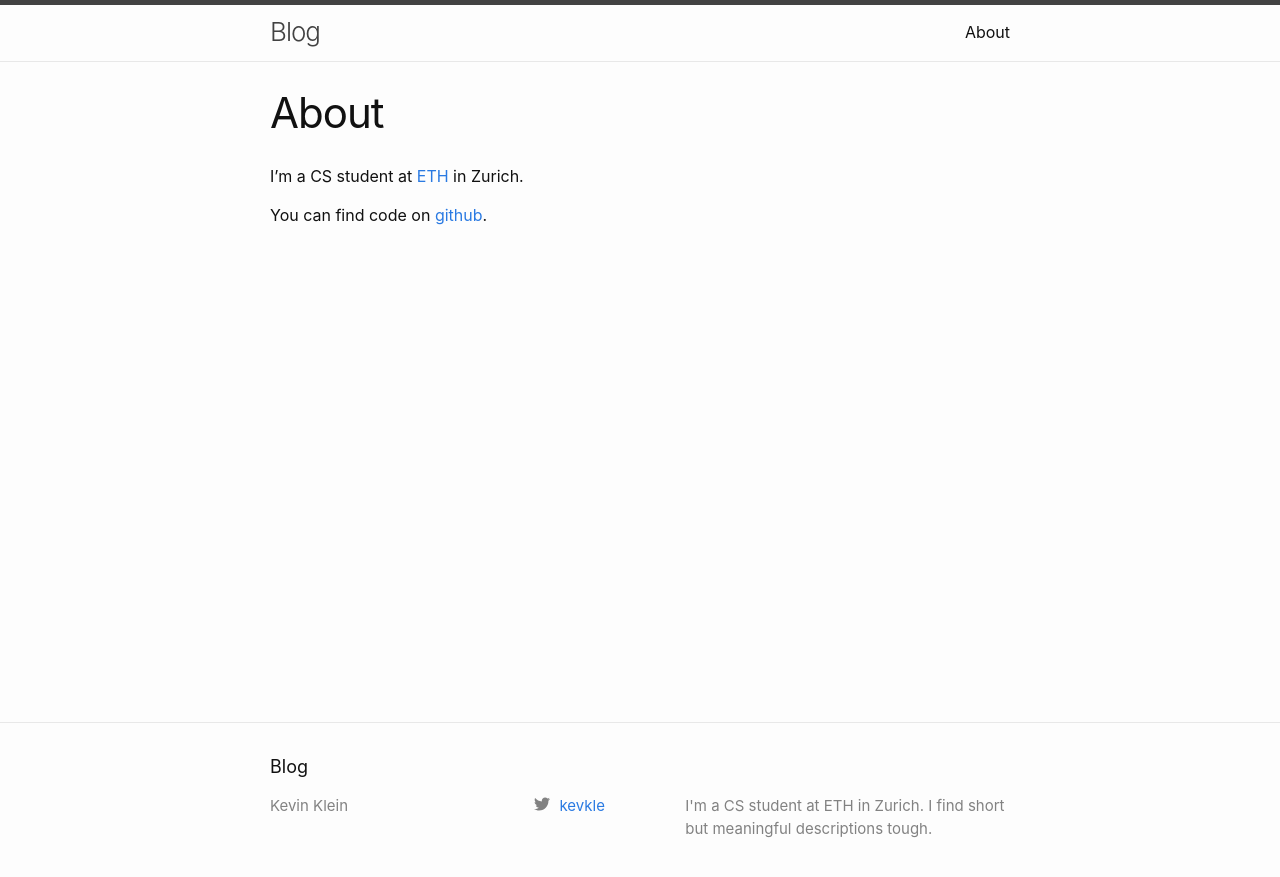
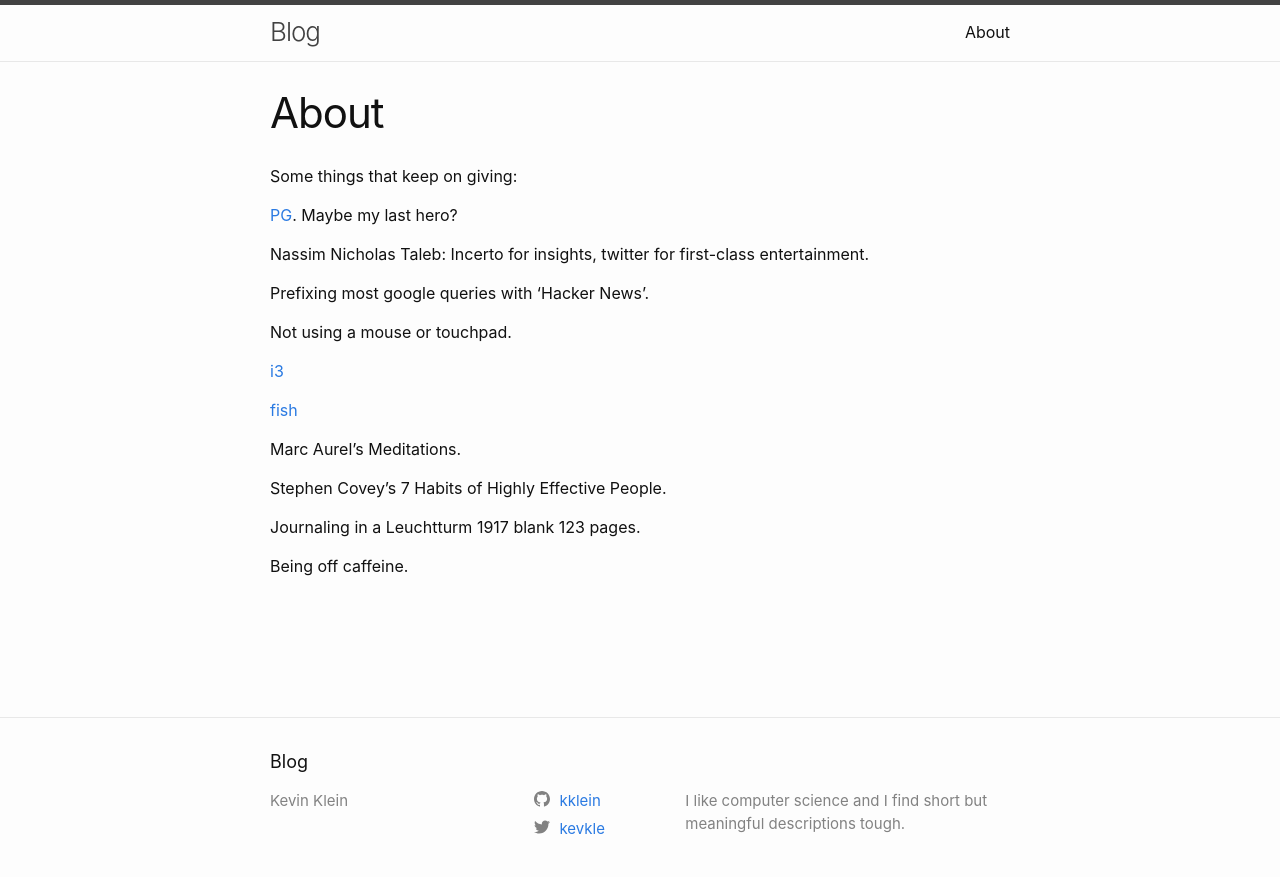
Before and after one commit to kklein/kklein.github.io, a Jekyll site: the page built from about.md, in a window 1280 px wide. Shown: the top 877 px of the page. Built offline with Jekyll 4.4.1, drawn with Linux system fonts in a browser that asks for light colours.

Commit message:
Update metadata.

```diff
--- a/_config.yml
+++ b/_config.yml
@@ -2,11 +2,11 @@
 author: Kevin Klein
 # email: your-email@domain.com
 description: > # this means to ignore newlines until "twitter_username:"
-  I'm a CS student at ETH in Zurich. I find short but meaningful descriptions tough.
+  I like computer science and I find short but meaningful descriptions tough.
 
 # social links
 twitter_username: kevkle
-agithub_username:  kklein
+github_username:  kklein
 # rss: rss
 # dribbble_username: jekyll
 # facebook_username: jekyll
--- a/about.md
+++ b/about.md
@@ -4,6 +4,24 @@
 permalink: /about/
 ---
 
-I'm a CS student at [ETH](https://ethz.ch/) in Zurich.
+Some things that keep on giving:
 
-You can find code on [github](https://github.com/kklein).
+[PG](http://www.paulgraham.com/). Maybe my last hero?
+
+Nassim Nicholas Taleb: Incerto for insights, twitter for first-class entertainment.
+
+Prefixing most google queries with 'Hacker News'.
+
+Not using a mouse or touchpad.
+
+[i3](https://i3wm.org/)
+
+[fish](https://fishshell.com/)
+
+Marc Aurel's Meditations.
+
+Stephen Covey's 7 Habits of Highly Effective People.
+
+Journaling in a Leuchtturm 1917 blank 123 pages.
+
+Being off caffeine.
```
